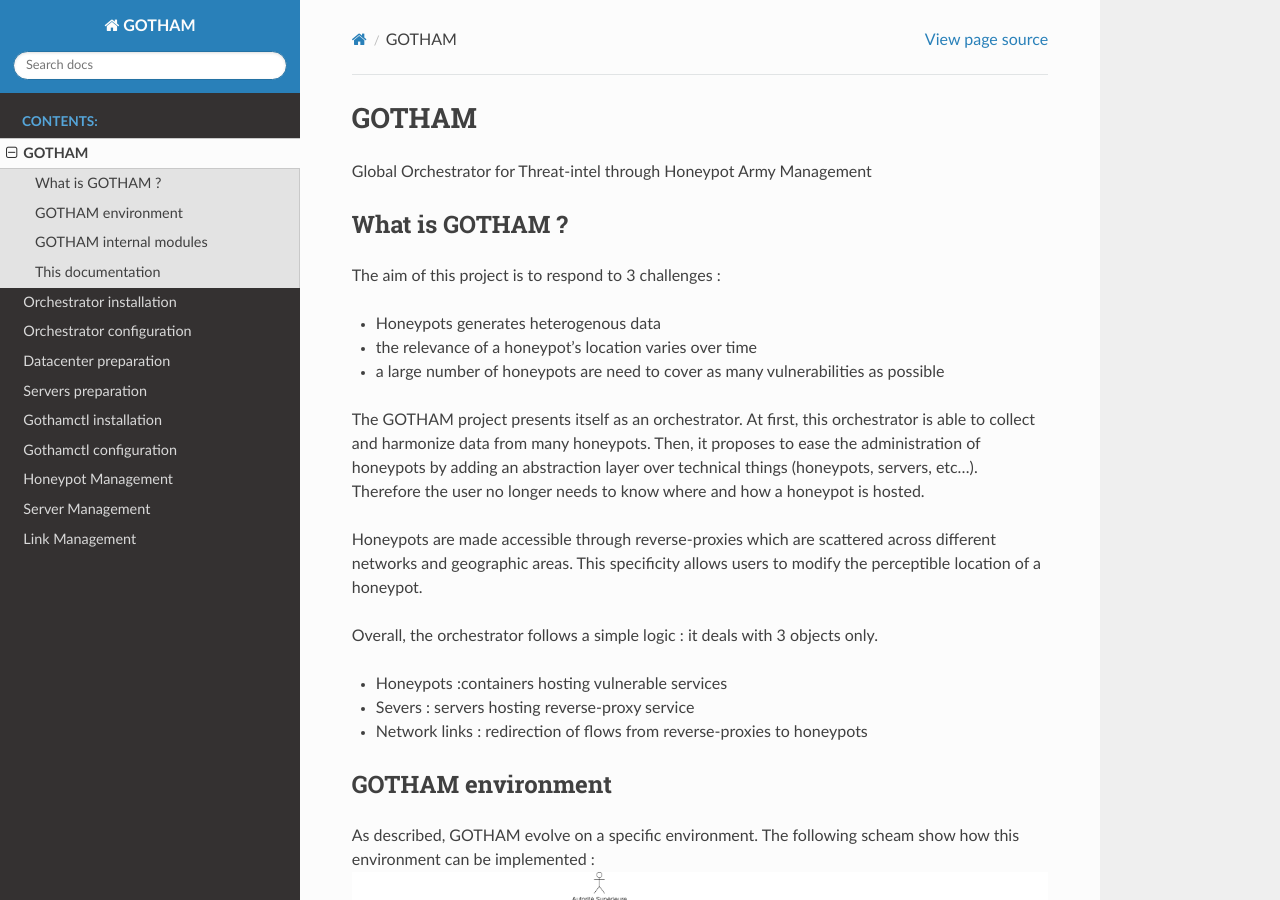
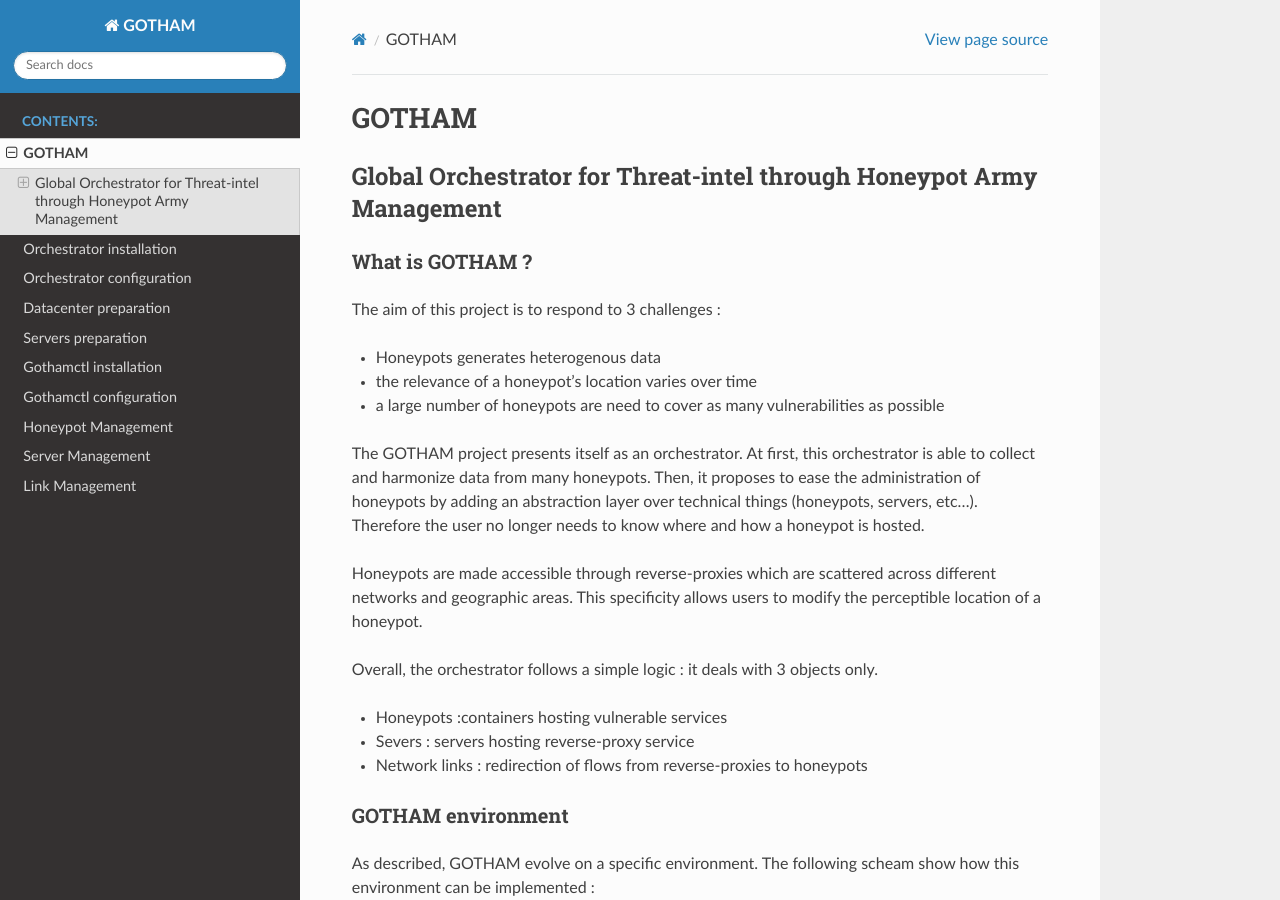
Before and after one commit to Spit22/GOTHAM, a Sphinx documentation site: the page built from Documentation/source/src/welcome.rst, in a window 1280 px wide and 900 px high. Built offline with Sphinx 7.4.7 and the Read the Docs theme 2.0.0, drawn with Linux system fonts in a browser that asks for light colours; some of the changed lines change nothing that is shown.

Commit message:
edit{Doucmentation} : rst transition for welcome page

```diff
--- a/Documentation/source/src/welcome.md
+++ b/Documentation/source/src/welcome.rst
@@ -1,7 +1,12 @@
-# GOTHAM
+*******
+GOTHAM
+*******
+
 Global Orchestrator for Threat-intel through Honeypot Army Management
+#####################################################################
 
-## What is GOTHAM ?
+What is GOTHAM ?
+================
 
 The aim of this project is to respond to 3 challenges :
 
@@ -19,17 +24,24 @@ Overall, the orchestrator follows a simple logic : it deals with 3 objects only.
 * Severs : servers hosting reverse-proxy service
 * Network links : redirection of flows from reverse-proxies to honeypots
 
-## GOTHAM environment
+GOTHAM environment
+==================
 
 As described, GOTHAM evolve on a specific environment. The following scheam show how this environment can be implemented :
-![](img/implemantation.png)
 
-## GOTHAM internal modules
+.. image:: img/implemantation.png
+    :alt: Implementation of GOTHAM
+
+GOTHAM internal modules
+=======================
 
 The following schema show the principles modules that permit the orchestrator implementing all its features :
-![](img/internal_arch.png)
 
-## This documentation
+.. image:: img/internal_arch.png
+    :alt: Internal architecture of GOTHAM
+
+This documentation
+==================
 
 Firstly, this documentation cover installation subjects :
 
@@ -38,6 +50,7 @@ Firstly, this documentation cover installation subjects :
 * Preparation of servers
 
 Secondly, the documentation presents some usecase :
+
 * How to manage honeypots
 * How to manage servers
 * How to manage links
```
